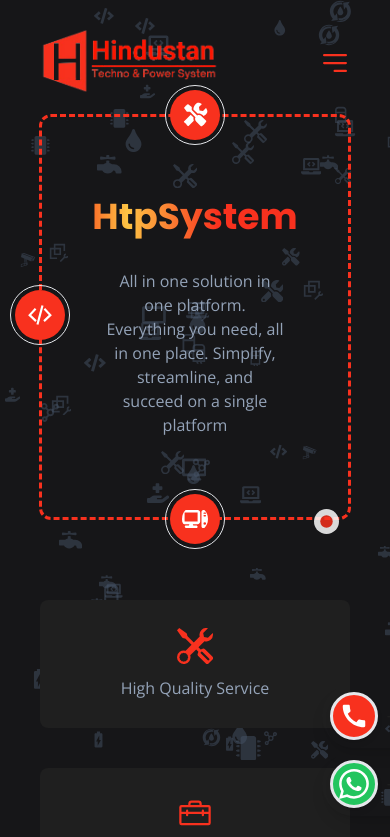
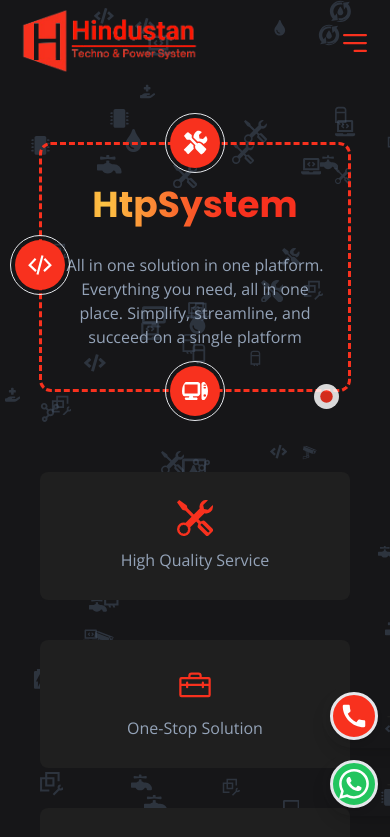
Before and after one commit to Veena55/htpsystem, a React (Vite) app: page / in a window 390 px wide. Shown: the top 837 px of the page. Built offline with nearby package versions, Linux system fonts and the light colour scheme.

Commit message:
mdified header

```diff
--- a/src/components/Header.jsx
+++ b/src/components/Header.jsx
@@ -128,13 +128,13 @@
 
 
     return (
-        <div className='pt-5 pb-20 relative bg-theme1' id='home'>
+        <div className='pt-2 pb-28 lg:pt-5 lg:pb-20 relative bg-theme1' id='home'>
             <div className="absolute inset-0">
                 <Wallpaper />
             </div>
             <div>
                 <Navbar />
-                <div className="relative flex justify-center border-[3px] border-dashed border-htpSystem p-10 rounded-xl mx-auto w-[80vw] sm:w-[60vw] lg:w-[50vw]"
+                <div className="relative flex justify-center my-10 border-[3px] border-dashed border-htpSystem lg:p-10 rounded-xl mx-auto w-[80vw] sm:w-[60vw] lg:w-[50vw]"
                     ref={header}>
                     <div className="mt-10 5 mx-auto">
                         {/* <h1 className=" text-center text-8xl font-extrabold bg-clip-text text-transparent hover:bg-gradient-to-tr transition-all duration-1000 bg-gradient-to-l from-indigo-400 via-htpSystem to-white">HTPSYSTEM</h1> */}
@@ -142,7 +142,7 @@
                             ref={title}>
                             HtpSystem
                         </h1>
-                        <p className='w-[80%] md:w-2/4 lg:w-2/3 mx-auto text-slate-400 pb-10 text-base sm:text-sm md:text-md lg:text-lg leading-6 text-center pt-2 opacity-0'
+                        <p className='w-[85%] overflow-hidden md:w-2/4 lg:w-2/3 mx-auto text-slate-400 pb-10 text-base sm:text-sm md:text-md lg:text-lg leading-6 text-center pt-1 lg:pt-2 opacity-0'
                             ref={content}
                         >All in one solution in one platform. Everything you need, all in one place. Simplify, streamline, and succeed on a single platform</p>
                     </div>
--- a/src/components/Navbar.jsx
+++ b/src/components/Navbar.jsx
@@ -9,7 +9,7 @@
 
     return (
         <>
-            <div className="flex justify-between items-start px-10 pt-2 py-5 text-theme2 relative z-50">
+            <div className="flex justify-between items-start pb-7 px-5 lg:px-10 lg:pt-2 lg:py-5 text-theme2 relative z-50">
                 <div>
                     <img src={logo} alt="htpsystem-logo" width={180} />
                 </div>
```
